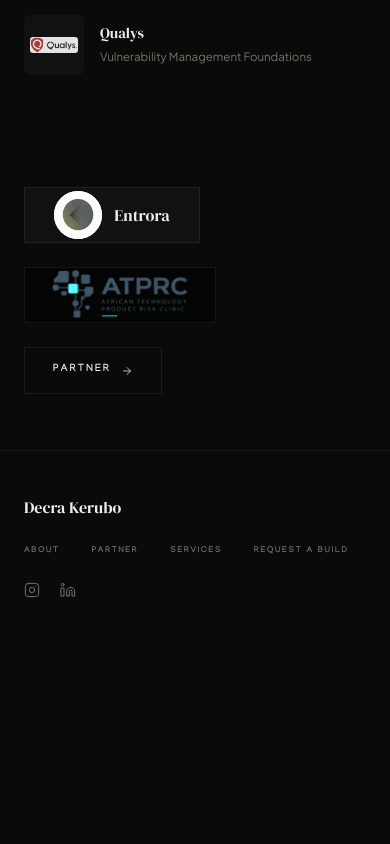
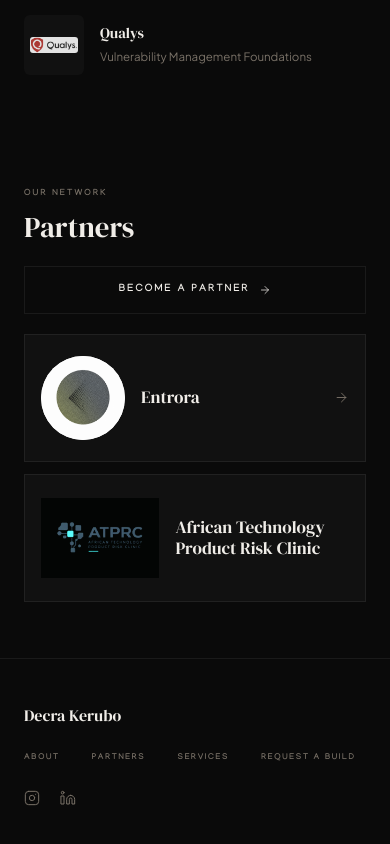
Before and after one commit to decra000/decra-kerubo, a Next.js app: page / in a window 390 px wide. Shown: the part 2292-3136 px from the top of the page. Before the commit the page ends 2934 px from the top, so only its background shows below. Built offline with nearby package versions, Linux system fonts and the light colour scheme.

Commit message:
Refine partner section and mobile layout

```diff
--- a/app/page.tsx
+++ b/app/page.tsx
@@ -714,20 +714,11 @@
   return (
     <section id="collaborate" ref={ref as React.RefObject<HTMLElement>} style={SEC}>
       <div style={{ maxWidth: "var(--max-w)", margin: "0 auto" }}>
-        {/* Partner credibility row: confirmed partner logo first, inquiry action last. */}
-        <div style={{
-          display: "flex", alignItems: "center", flexWrap: "wrap",
-          gap: "0.5rem", rowGap: "1.5rem",
-          ...fade(vis, 0.08),
-        }} className="wwd-row">
-          <a href="https://www.linkedin.com/company/entrora/?viewAsMember=true" target="_blank" rel="noopener noreferrer" aria-label="Entrora on LinkedIn" style={{ display: "inline-flex", alignItems: "center", justifyContent: "center", gap: "0.75rem", minWidth: "11rem", height: "3.5rem", padding: "0.55rem 1rem", border: "1px solid var(--c-border)", background: "var(--c-surface)", textDecoration: "none" }}>
-            <img src="/partners/entrora-mark-source.png" alt="" style={{ display: "block", width: "3rem", height: "3rem", objectFit: "contain", borderRadius: "50%", background: "#fff" }} />
-            <span style={{ fontFamily: "var(--font-serif)", fontSize: "1.02rem", color: "var(--c-ink)" }}>Entrora</span>
-          </a>
-          <div role="img" aria-label="ATPRC, African Technology Product Risk Clinic" style={{ width: "clamp(12rem,18vw,17rem)", height: "3.5rem", overflow: "hidden", border: "1px solid var(--c-border)", background: "#030504", display: "flex", alignItems: "center", justifyContent: "center" }}>
-            <img src="/partners/atprc-brand-board.png" alt="" style={{ display: "block", width: "100%", height: "100%", objectFit: "cover", objectPosition: "center", filter: "brightness(3.3) contrast(1.15) saturate(1.15)" }} />
+        <div className="partners-heading" style={{ ...fade(vis, 0.04) }}>
+          <div>
+            <p style={{ ...LBL, marginBottom: "0.7rem" }}>Our network</p>
+            <h2 style={{ ...SERIF("clamp(1.8rem,3vw,2.6rem)"), margin: 0 }}>Partners</h2>
           </div>
-          <span style={{ flex: 1, minWidth: "1.5rem" }} />
           <button
             onClick={openPartnerModal}
             className="wwd-partner-btn"
@@ -735,11 +726,48 @@
             onMouseEnter={e => (e.currentTarget as HTMLElement).style.borderColor = "var(--c-accent)"}
             onMouseLeave={e => (e.currentTarget as HTMLElement).style.borderColor = "var(--c-border)"}
           >
-            Partner <ArrowRight size={12} strokeWidth={1.5} />
+            Become a Partner <ArrowRight size={12} strokeWidth={1.5} />
           </button>
         </div>
+        <div className="partners-grid" style={{ ...fade(vis, 0.1) }}>
+          <a className="partner-card entrora-card" href="https://www.linkedin.com/company/entrora/?viewAsMember=true" target="_blank" rel="noopener noreferrer" aria-label="Entrora on LinkedIn">
+            <span className="partner-logo entrora-logo"><img src="/partners/entrora-mark-source.png" alt="" /></span>
+            <span className="partner-name">Entrora</span>
+            <span className="partner-arrow" aria-hidden="true"><ArrowRight size={15} strokeWidth={1.5} /></span>
+          </a>
+          <div className="partner-card atprc-card" role="img" aria-label="ATPRC, African Technology Product Risk Clinic">
+            <span className="partner-logo atprc-logo"><img src="/partners/atprc-brand-board.png" alt="" /></span>
+            <span className="partner-name">African Technology Product Risk Clinic</span>
+          </div>
+        </div>
         <style>{`
-          .wwd-partner-btn { transition: border-color 0.2s ease, color 0.2s ease; }
+          .partners-heading { display:flex; align-items:flex-end; justify-content:space-between; gap:1.5rem; margin-bottom:1.75rem; }
+          .partners-grid { display:grid; grid-template-columns:repeat(2,minmax(0,1fr)); gap:1rem; }
+          .partner-card { min-width:0; min-height:10.5rem; display:flex; align-items:center; gap:1.35rem; padding:1.35rem 1.6rem; border:1px solid var(--c-border); background:var(--c-surface); text-decoration:none; transition:border-color .25s ease, transform .25s ease; }
+          a.partner-card:hover { border-color:var(--c-accent); transform:translateY(-2px); }
+          .partner-logo { width:6.5rem; height:6.5rem; flex:0 0 6.5rem; display:flex; align-items:center; justify-content:center; overflow:hidden; }
+          .entrora-logo { border-radius:50%; background:#fff; }
+          .entrora-logo img { display:block; width:145%; height:145%; flex:0 0 145%; object-fit:contain; border-radius:50%; }
+          .atprc-logo { width:9rem; flex-basis:9rem; height:7.5rem; background:#030504; }
+          .atprc-logo img { display:block; width:100%; height:100%; object-fit:cover; object-position:center 46%; filter:brightness(3.5) contrast(1.2) saturate(1.2); }
+          .partner-name { min-width:0; font-family:var(--font-serif); font-size:clamp(1.1rem,1.7vw,1.45rem); line-height:1.2; color:var(--c-ink); }
+          .atprc-card .partner-name { max-width:12rem; }
+          .partner-arrow { margin-left:auto; color:var(--c-ink-muted); }
+          .wwd-partner-btn { transition:border-color .2s ease,color .2s ease; }
+          @media(max-width:900px) {
+            .partners-grid { grid-template-columns:1fr; }
+          }
+          @media(max-width:680px) {
+            .partners-heading { align-items:flex-start; flex-direction:column; margin-bottom:1.25rem; }
+            .partners-grid { grid-template-columns:1fr; gap:.75rem; }
+            .partner-card { min-height:8rem; padding:1rem; gap:1rem; }
+            .partner-logo { width:5.25rem; height:5.25rem; flex-basis:5.25rem; }
+            .atprc-logo { width:7.4rem; flex-basis:7.4rem; height:5rem; }
+            .partner-name { font-size:1.08rem; }
+            .atprc-card .partner-name { max-width:none; }
+            .wwd-partner-btn { width:100%; justify-content:center; }
+          }
+          @media(max-width:380px) { .atprc-logo { width:6.5rem; flex-basis:6.5rem; height:4.4rem; } }
         `}</style>
       </div>
 
@@ -982,7 +1010,7 @@
           </div>
         </div>
       )}
-      <style>{`@media(max-width:640px){.wwd-row{gap:0.35rem}}@keyframes dot-pulse{0%,100%{opacity:0.3;transform:translateY(0)}50%{opacity:1;transform:translateY(-3px)}}`}</style>
+      <style>{`@keyframes dot-pulse{0%,100%{opacity:0.3;transform:translateY(0)}50%{opacity:1;transform:translateY(-3px)}}`}</style>
     </section>
   );
 }
--- a/components/layout/Footer.tsx
+++ b/components/layout/Footer.tsx
@@ -33,7 +33,7 @@
         <span style={{ fontFamily: "var(--font-serif)", fontSize: "1rem", color: "var(--c-ink)" }}>Decra Kerubo</span>
 
         <nav style={{ display: "flex", gap: "2rem", flexWrap: "wrap" }}>
-          {[["/#about","About"],["/#collaborate","Partner"],["/#services","Services"],["/?engage=tech-development#collaborate","Request a Build"]].map(([h,l]) => (
+          {[["/#about","About"],["/#collaborate","Partners"],["/#services","Services"],["/?engage=tech-development#collaborate","Request a Build"]].map(([h,l]) => (
             <Link key={h} href={h} style={{ fontFamily: "var(--font-manjari)", fontWeight: 700, fontSize: "0.52rem", letterSpacing: "0.2em", textTransform: "uppercase", color: "var(--c-ink-muted)", textDecoration: "none", transition: "color 0.2s" }}
               onMouseEnter={e => (e.currentTarget as HTMLElement).style.color = "var(--c-ink)"}
               onMouseLeave={e => (e.currentTarget as HTMLElement).style.color = "var(--c-ink-muted)"}>
--- a/components/layout/Navbar.tsx
+++ b/components/layout/Navbar.tsx
@@ -11,7 +11,7 @@
 // stays live and stays in the sitemap, it just isn't surfaced here either.
 const links = [
   { href: "/engineering",  label: "Innovation-Research" },
-  { href: "/#collaborate", label: "Partner" },
+  { href: "/#collaborate", label: "Partners" },
 ];
 
 const lk: React.CSSProperties = {
```
